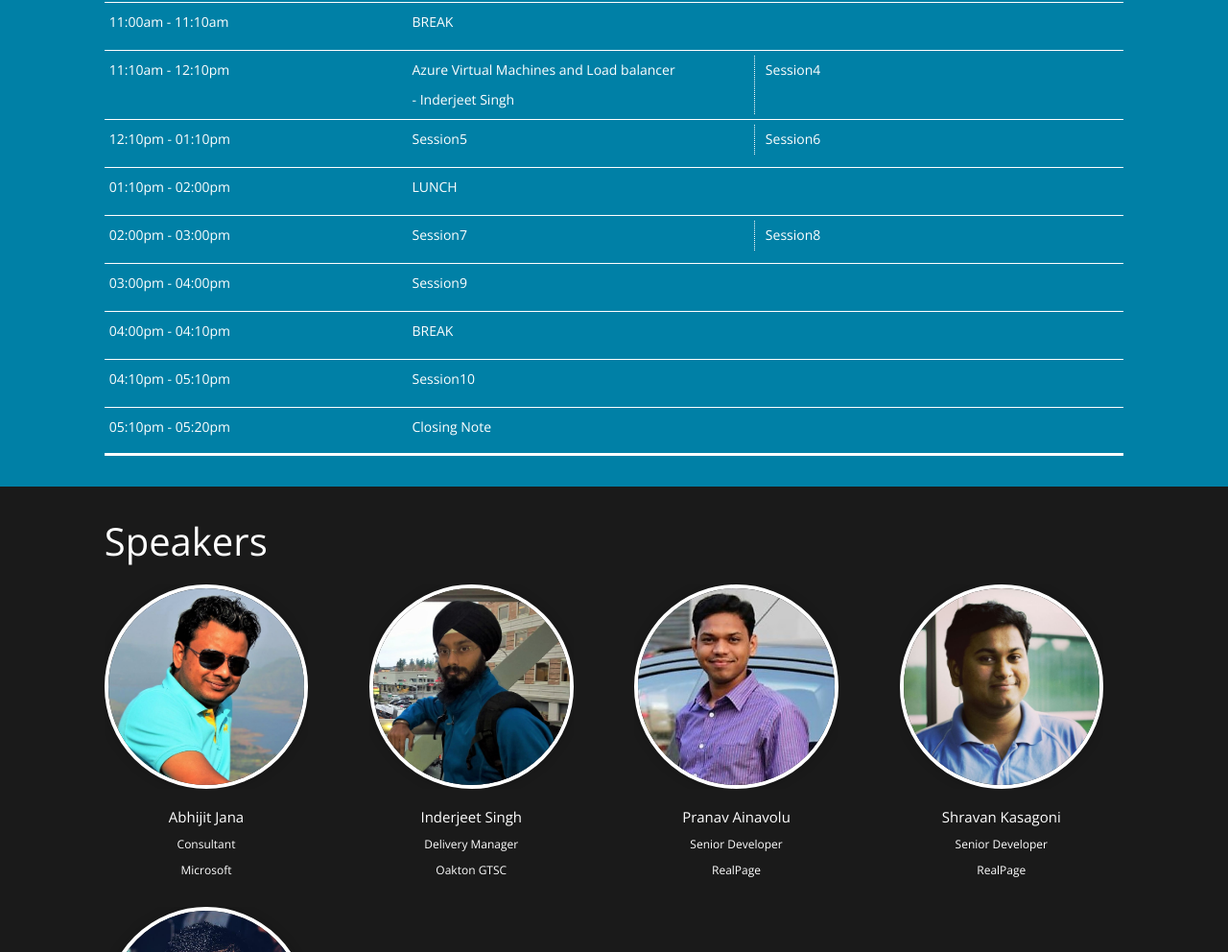
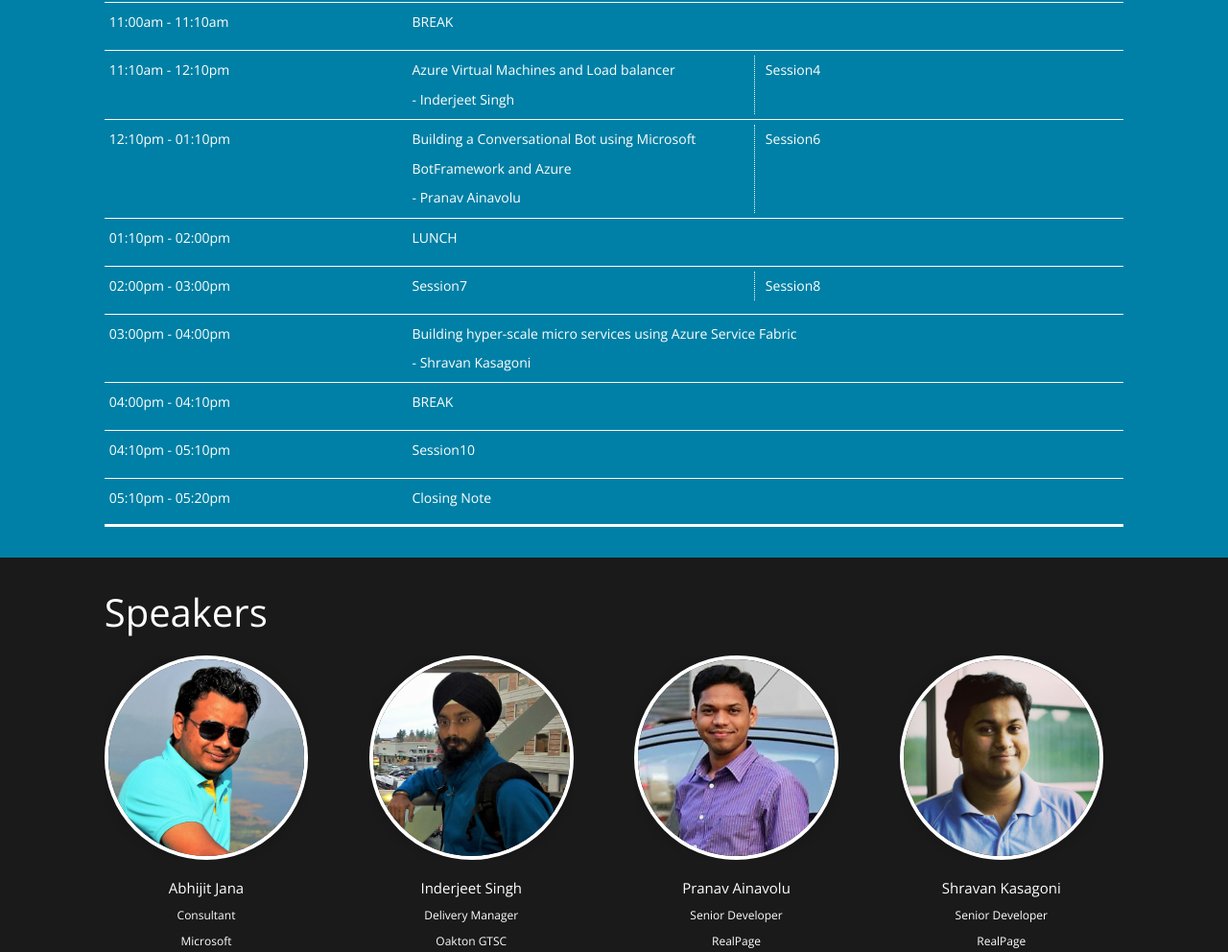
Before and after one commit to themugh/gabc, a website: page index.html in a window 1280 px wide. Shown: the part 1128-2120 px from the top of the page at 96% size. Drawn offline with nearby package versions, Linux system fonts and the light colour scheme.

Commit message:
adding sessions

```diff
--- a/index.html
+++ b/index.html
@@ -18,7 +18,6 @@
     <meta name="og:image" content="http://themugh.github.io/gabc2016/img/cropped-2016-logo-square-300x300.png" />
     <meta name="og:site_name" content="Microsoft User Group Hyderabad Global Azure Bootcamp 2016" />
     <meta name="og:description" content="Microsoft User Group Hyderabad Global Azure Bootcamp 2016 :: MUGH Global Azure Bootcamp 2016. A Premiere Developer Cloud Computing Event, Join us on 16th April, 2016 #GlobalAzureBootcamp2016 #GlobalAzure"  />
-
 
     <title>Global Azure Bootcamp 2016 :: Hyderabad</title>
     <link rel="icon" href="img/cropped-2016-logo-square-150x150.png" sizes="32x32"/>
@@ -160,7 +159,11 @@
                         </li>
                         <li>
                             <time class="time-slot2">12:10pm - 01:10pm</time>
-                            <div class="session1">Session5</div>
+                            <div class="session1">
+                                Building a Conversational Bot using Microsoft BotFramework and Azure
+                                <br/>
+                                -&nbsp;<a href="speakers.html#pranav" target="_self">Pranav Ainavolu</a>
+                            </div>
                             <div class="session2">Session6</div>
                         </li>
                         <li>
@@ -174,7 +177,11 @@
                         </li>
                         <li>
                             <time class="time-slot1">03:00pm - 04:00pm</time>
-                            <div class="session">Session9</div>
+                            <div class="session">
+                                Building hyper-scale micro services using Azure Service Fabric
+                                <br/>
+                                -&nbsp;<a href="speakers.html#shravan" target="_self">Shravan Kasagoni</a>
+                            </div>
                         </li>
                         <li>
                             <time class="time-slot1">04:00pm - 04:10pm</time>
```
